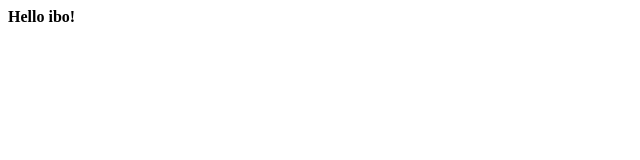
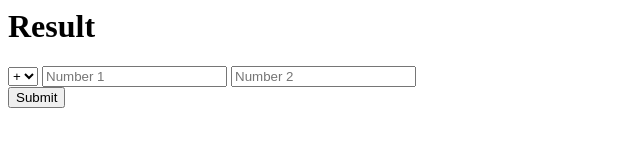
Before and after one commit to coldmusic28-dot/coldmusic28-dot.github.io, a plain HTML site: page index.html in a window 1280 px wide. Shown: the whole page, without its empty margins (0-640 px from the left). Drawn offline with Linux system fonts and the light colour scheme.

Commit message:
Update index.html

```diff
--- a/index.html
+++ b/index.html
@@ -1 +1,29 @@
-<h4>Hello ibo!</h4>
+<html lang="en">
+  <head>
+    <meta charset="UTF-8" />
+    <meta http-equiv="X-UA-Compatible" content="IE=edge" />
+    <meta name="viewport" content="width=device-width, initial-scale=1.0" />
+    <title>Simple Calculator</title>
+    <link rel="stylesheet" href="style.css" />
+  </head>
+  <body>
+    <div class="main">
+      <div class="inputs">
+        <h1 class="result">Result</h1>
+        <select id="selectOp">
+          <option value="plus">+</option>
+          <option value="min">-</option>
+          <option value="dev">/</option>
+          <option value="multi">*</option>
+        </select>
+        <input type="number" class="num1" placeholder="Number 1" />
+        <input type="number" class="num2" placeholder="Number 2" />
+      </div>
+      <div class="submitBtn">
+        <button id="btn">Submit</button>
+      </div>
+    </div>
+
+    <script src="app.js"></script>
+  </body>
+</html>
```
